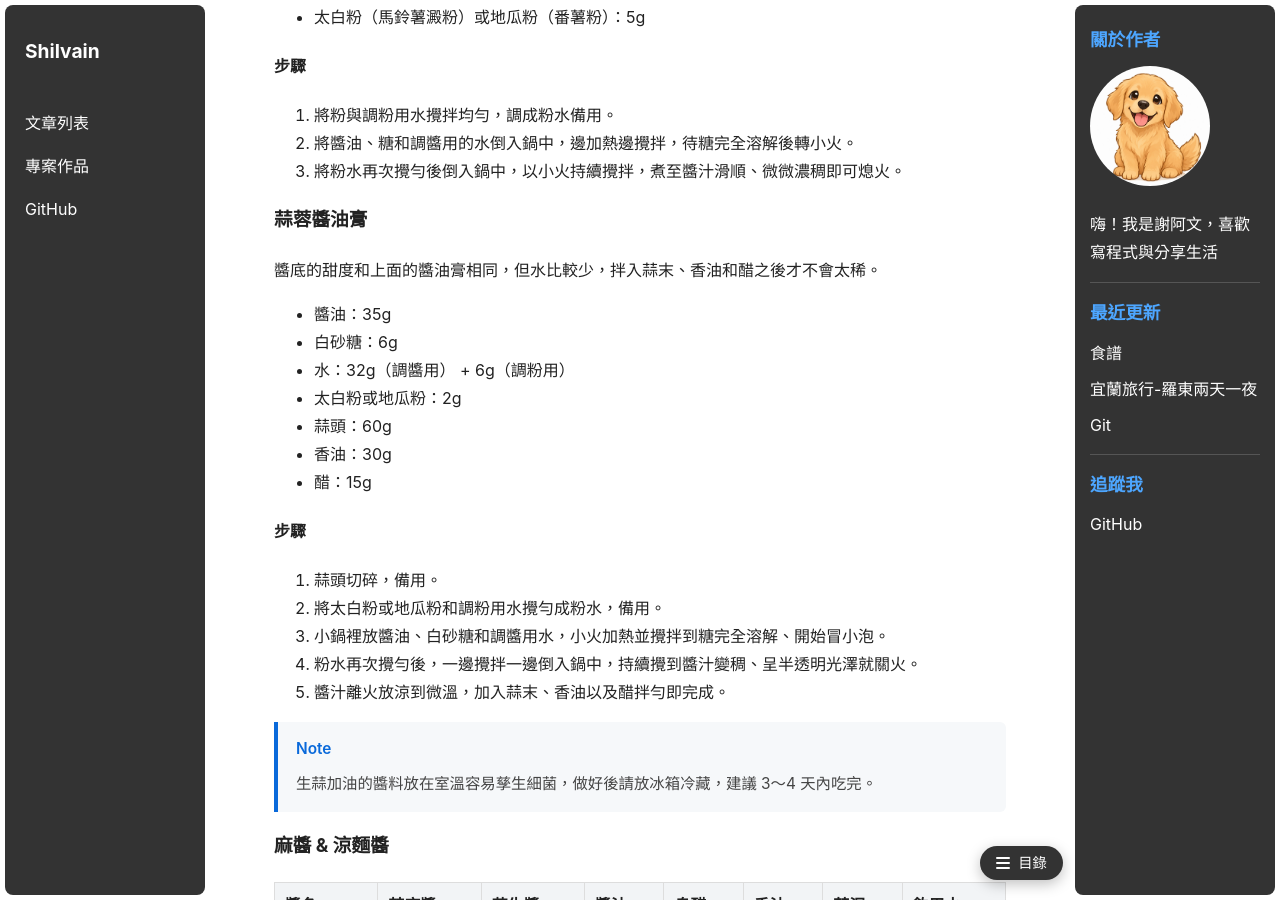
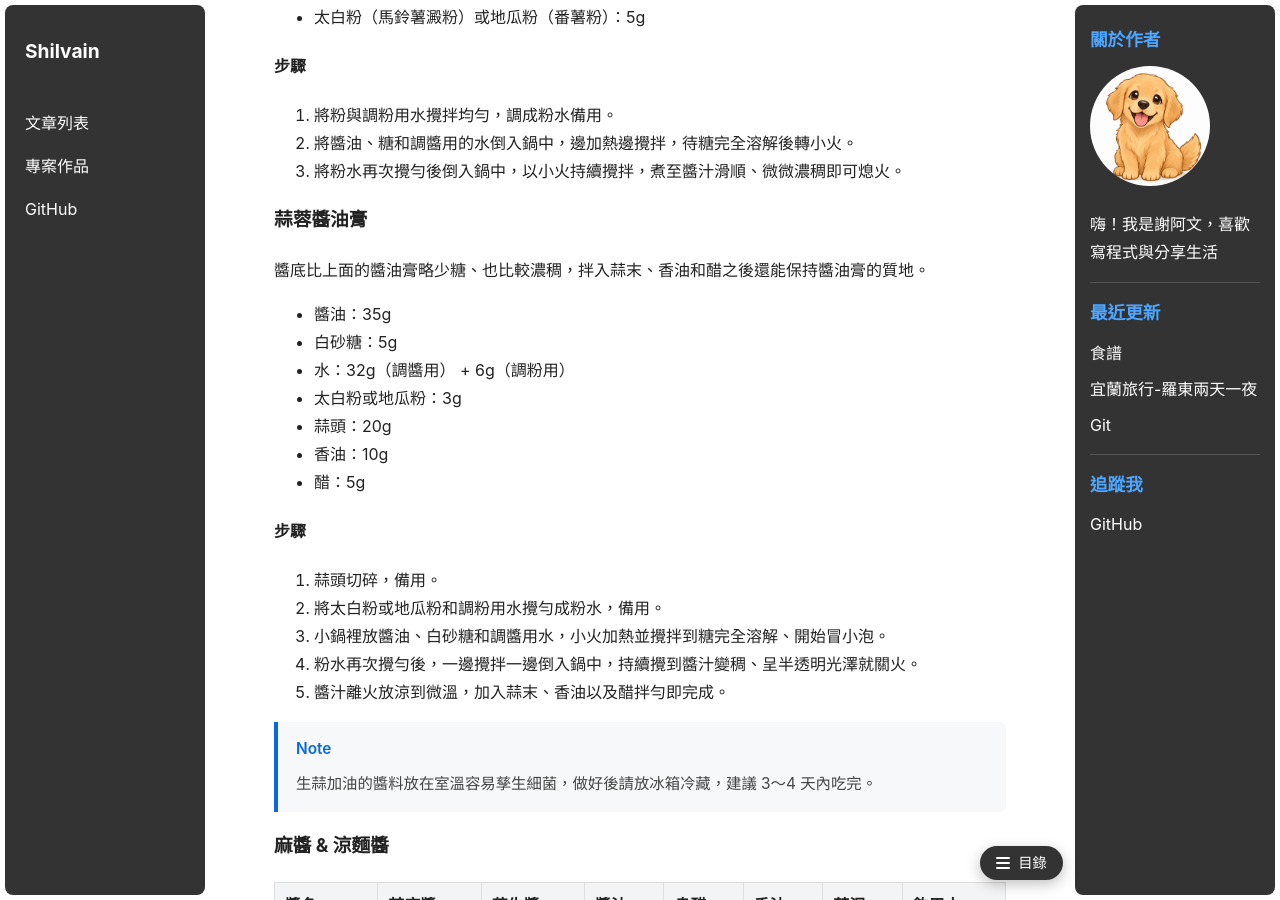
Before and after one commit to a5108ww/a5108ww.github.io, a Jekyll site: the page built from _posts/2026-10-17-食譜.md, in a window 1280 px wide and 900 px high, scrolled down 570 px. Built offline with Jekyll 4.4.1, drawn with Linux system fonts in a browser that asks for light colours.

Commit message:
docs(post): 調整蒜蓉醬油膏的配方比例
異動內容：
- 白砂糖由 6g 減為 5g，甜度略低於醬油膏
- 太白粉或地瓜粉由 2g 增加為 3g，讓醬汁更濃稠
- 蒜頭、香油、醋分別減為 20g、10g、5g，降低蒜味與油感
- 更新配方說明，與新的比例一致

```diff
--- a/_posts/2026-10-17-食譜.md
+++ b/_posts/2026-10-17-食譜.md
@@ -31,15 +31,15 @@ description: "自己動手做的料理筆記：醬油膏、麻醬、凱薩醬等
 
 ### 蒜蓉醬油膏
 
-醬底的甜度和上面的醬油膏相同，但水比較少，拌入蒜末、香油和醋之後才不會太稀。
+醬底比上面的醬油膏略少糖、也比較濃稠，拌入蒜末、香油和醋之後還能保持醬油膏的質地。
 
 - 醬油：35g
-- 白砂糖：6g
+- 白砂糖：5g
 - 水：32g（調醬用） + 6g（調粉用）
-- 太白粉或地瓜粉：2g
-- 蒜頭：60g
-- 香油：30g
-- 醋：15g
+- 太白粉或地瓜粉：3g
+- 蒜頭：20g
+- 香油：10g
+- 醋：5g
 
 #### 步驟
 
```
